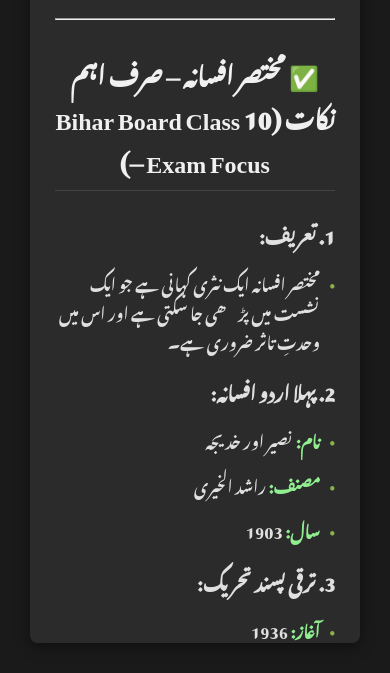
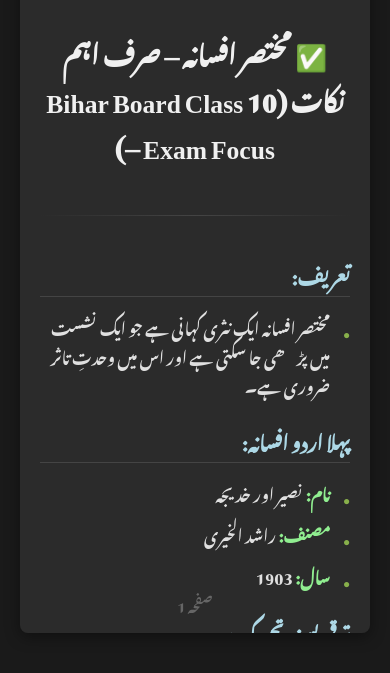
Before and after one commit to Mine810/Studyqot, a plain HTML site: page index.html in a window 390 px wide. Shown: the part 191-864 px from the top of the page. Drawn offline with Linux system fonts and the light colour scheme; a web font is replaced by a local one.

Commit message:
مخفر_افسانه.html

```diff
--- a/index.html
+++ b/index.html
@@ -6,6 +6,7 @@
     <title>بہار بورڈ: اردو اہم نکات</title>
     <link href="https://fonts.googleapis.com/css2?family=Noto+Nastaliq+Urdu:wght@400;700&display=swap" rel="stylesheet">
     <style>
+        /* General Styles */
         body {
             font-family: 'Noto Nastaliq Urdu', serif;
             background-color: #1a1a1a; /* Dark background */
@@ -18,49 +19,70 @@
             align-items: flex-start;
             min-height: 100vh;
             box-sizing: border-box;
+            direction: rtl; /* Ensure global RTL */
         }
 
+        /* Book Page Container */
         .book-page {
             background-color: #2b2b2b; /* Slightly lighter dark for the page */
             border-radius: 8px;
             box-shadow: 0 4px 15px rgba(0, 0, 0, 0.4);
             padding: 30px 40px;
             width: 100%;
-            max-width: 700px;
+            max-width: 800px; /* Slightly wider page */
             box-sizing: border-box;
             overflow-y: auto;
             max-height: calc(100vh - 40px); /* Limit height to viewport */
             margin-top: 20px;
             margin-bottom: 20px;
+            position: relative; /* For page numbering */
         }
 
-        h1, h2 {
+        /* Headings */
+        h1, h2, h3 {
             color: #f0f0f0; /* Slightly brighter for headings */
             text-align: center;
-            border-bottom: 1px solid #444;
             padding-bottom: 10px;
             margin-bottom: 25px;
+            border-bottom: 1px solid #444; /* Added for h3 too */
+        }
+
+        h1 {
+            font-size: 2.5em;
+            margin-top: 0;
         }
 
         h2 {
             font-size: 1.8em;
             margin-top: 30px;
+            border-bottom: none; /* Removed for h2 as h3 has it */
         }
 
+        h3 {
+            font-size: 1.4em;
+            text-align: right; /* Align h3 to right for sections */
+            border-bottom: 1px solid #444;
+            padding-bottom: 5px;
+            margin-bottom: 15px;
+            color: #add8e6; /* Light blue for subheadings */
+        }
+
+        /* Paragraphs */
         p {
             margin-bottom: 1em;
             text-align: justify;
         }
 
+        /* Lists */
         ul {
             list-style: none;
             padding: 0;
-            margin: 0;
+            margin: 0 0 1.5em 0; /* Add bottom margin to lists */
         }
 
         ul li {
-            margin-bottom: 1em;
-            padding-right: 15px;
+            margin-bottom: 0.8em; /* Reduced margin for tighter list */
+            padding-right: 25px; /* Increased padding for bullet */
             position: relative;
         }
 
@@ -71,12 +93,16 @@
             right: 0;
             top: 0;
             font-weight: bold;
+            font-size: 1.2em; /* Larger bullet */
         }
 
+        /* Strong/Emphasis */
         strong {
             color: #90ee90; /* Lighter green for strong text */
+            font-weight: bold; /* Ensure it's bold */
         }
 
+        /* Important Note */
         .important-note {
             background-color: #3a3a3a;
             border-right: 5px solid #ffa500; /* Orange border for emphasis */
@@ -85,24 +111,61 @@
             border-radius: 5px;
             font-size: 1.1em;
             text-align: justify;
+            box-shadow: inset 0 0 8px rgba(255, 165, 0, 0.2); /* Subtle inner glow */
         }
 
         .important-note span {
             color: #ffa500;
             font-weight: bold;
+            display: block; /* Make "یاد رکھیں" a block for better spacing */
+            margin-bottom: 5px;
+        }
+
+        /* New Feature: Page Number */
+        .page-number {
+            position: absolute;
+            bottom: 15px;
+            left: 50%;
+            transform: translateX(-50%);
+            color: #666;
+            font-size: 0.9em;
+        }
+
+        /* New Feature: Section Divider */
+        .section-divider {
+            border: 0;
+            height: 1px;
+            background-image: linear-gradient(to right, rgba(0, 0, 0, 0), #444, rgba(0, 0, 0, 0));
+            margin: 40px 0;
+        }
+
+        /* New Feature: Hover effect for list items */
+        ul li:hover {
+            background-color: #353535; /* Slightly lighter on hover */
+            border-radius: 4px;
+            transition: background-color 0.3s ease;
         }
 
         /* Responsive adjustments */
         @media (max-width: 768px) {
+            body {
+                padding: 10px;
+            }
             .book-page {
-                padding: 20px 25px;
+                padding: 15px 20px;
                 margin: 10px;
             }
             h1 {
-                font-size: 1.8em;
+                font-size: 2em;
             }
             h2 {
-                font-size: 1.5em;
+                font-size: 1.6em;
+            }
+            h3 {
+                font-size: 1.2em;
+            }
+            ul li {
+                padding-right: 20px;
             }
         }
     </style>
@@ -113,33 +176,34 @@
         <hr>
 
         <h2>✅ مختصر افسانہ – صرف اہم نکات (Bihar Board Class 10 – Exam Focus)</h2>
+        <hr class="section-divider">
 
-        <h3>1. تعریف:</h3>
+        <h3>تعریف:</h3>
         <ul>
             <li>مختصر افسانہ ایک نثری کہانی ہے جو ایک نشست میں پڑھی جا سکتی ہے اور اس میں وحدتِ تاثر ضروری ہے۔</li>
         </ul>
 
-        <h3>2. پہلا اردو افسانہ:</h3>
+        <h3>پہلا اردو افسانہ:</h3>
         <ul>
             <li><strong>نام:</strong> نصیر اور خدیجہ</li>
             <li><strong>مصنف:</strong> راشد الخیری</li>
             <li><strong>سال:</strong> 1903</li>
         </ul>
 
-        <h3>3. ترقی پسند تحریک:</h3>
+        <h3>ترقی پسند تحریک:</h3>
         <ul>
             <li><strong>آغاز:</strong> 1936</li>
             <li>افسانے میں سماجی مسائل، حقیقت نگاری، اور نئے تجربات شامل ہوئے۔</li>
             <li>"انگارے" مجموعہ ایک سنگ میل ثابت ہوا۔</li>
         </ul>
 
-        <h3>4. جدید افسانہ:</h3>
+        <h3>جدید افسانہ:</h3>
         <ul>
             <li>1960 کی دہائی میں آیا۔</li>
             <li>اس میں علامت، استعارہ اور تجرید کا استعمال بڑھا۔</li>
         </ul>
 
-        <h3>5. مشہور افسانہ نگار (یاد رکھنے والے):</h3>
+        <h3>مشہور افسانہ نگار (یاد رکھنے والے):</h3>
         <ul>
             <li>منشی پریم چند</li>
             <li>سعادت حسن منٹو</li>
@@ -148,11 +212,14 @@
             <li>انتظار حسین</li>
         </ul>
 
+        <hr class="section-divider">
+
         <div class="important-note">
             <span>📌 یاد رکھیں:</span>
             امتحان میں اکثر "پہلا افسانہ"، "مصنف"، "ترقی پسند تحریک"، اور "مشہور افسانہ نگاروں" پر سوال آتے ہیں۔
         </div>
 
+        <div class="page-number">صفحہ 1</div>
     </div>
 </body>
 </html>
```
